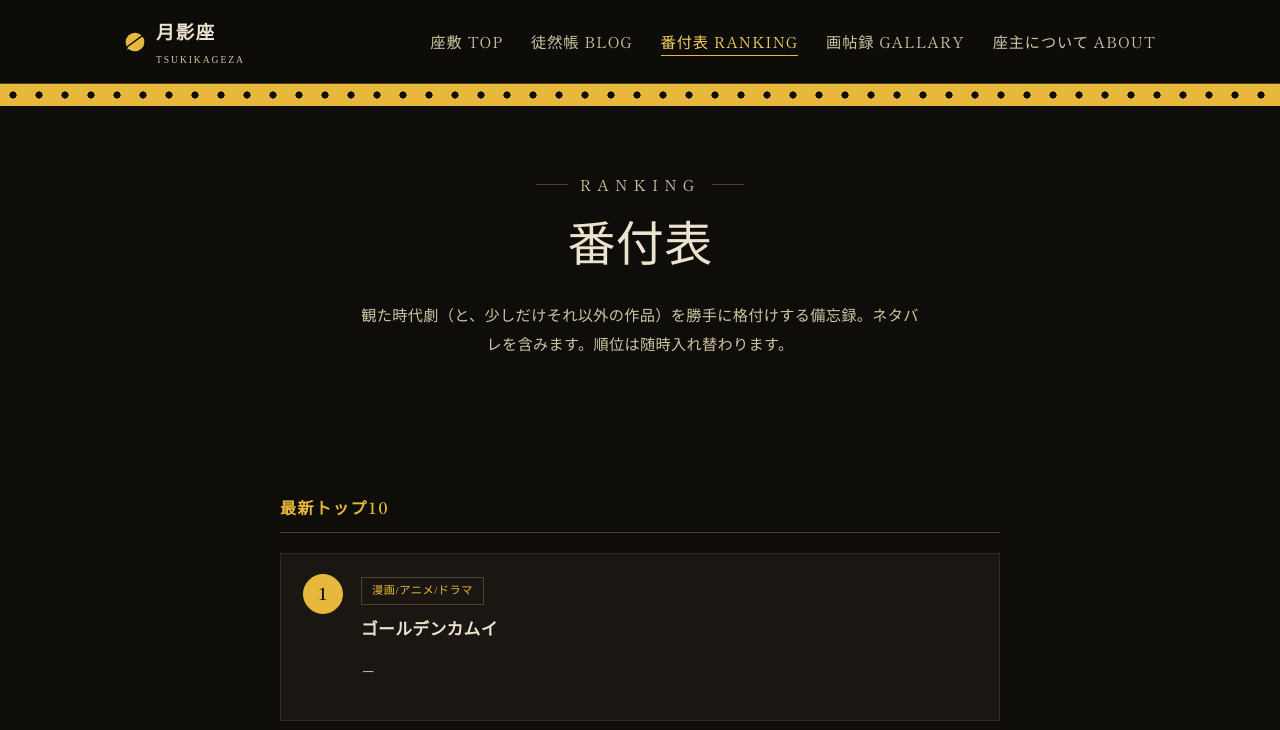
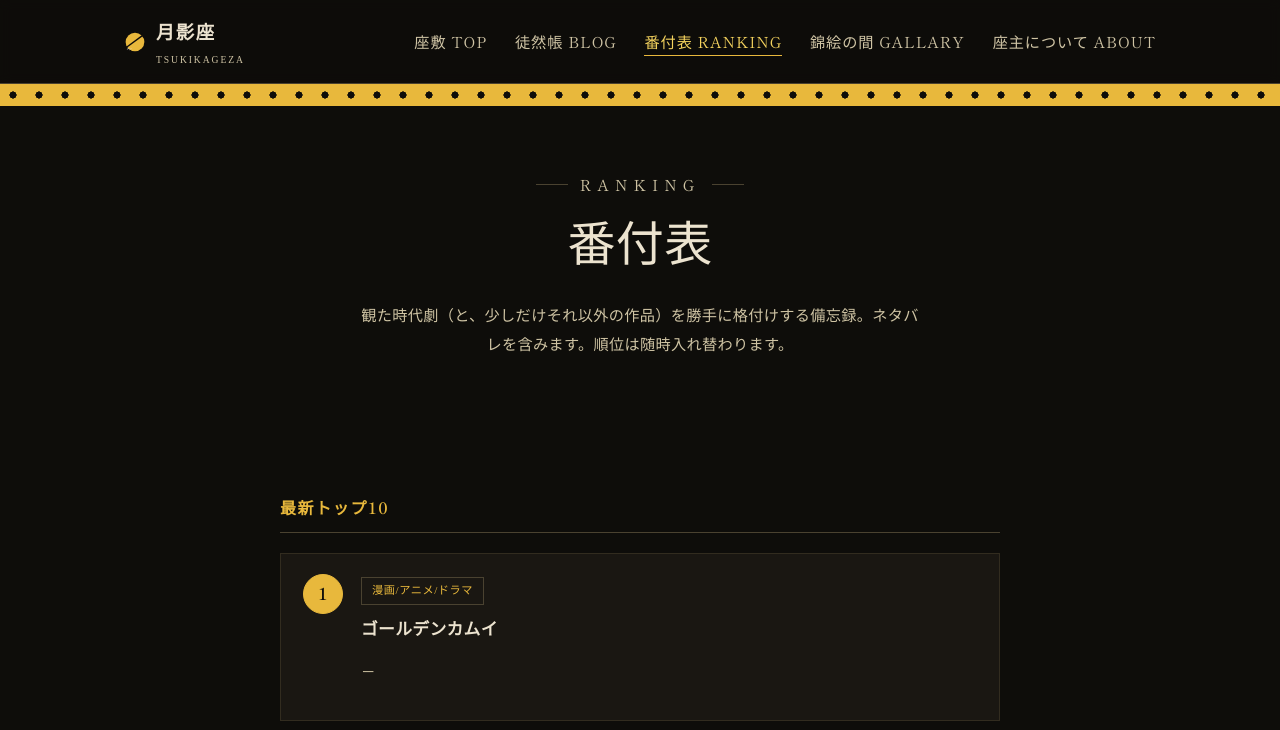
Before and after one commit to Azaleacreativeroom888/fan-jidaigeki, a plain HTML site: page ranking.html in a window 1280 px wide. Shown: the top 730 px of the page. Drawn offline with Linux system fonts and the light colour scheme; a web font is replaced by a local one.

Commit message:
Update gallery link text in ranking.html

```diff
--- a/ranking.html
+++ b/ranking.html
@@ -772,7 +772,7 @@ section { padding: 84px 0; }
         <li><a href="index.html">座敷 TOP</a></li>
         <li><a href="blog.html">徒然帳 BLOG</a></li>
         <li><a href="ranking.html" aria-current="page">番付表 RANKING</a></li>
-        <li><a href="gallery.html">画帖録 GALLARY</a></li>
+        <li><a href="gallery.html">錦絵の間 GALLARY</a></li>
         <li><a href="about.html">座主について ABOUT</a></li>
       </ul>
     </nav>
```
